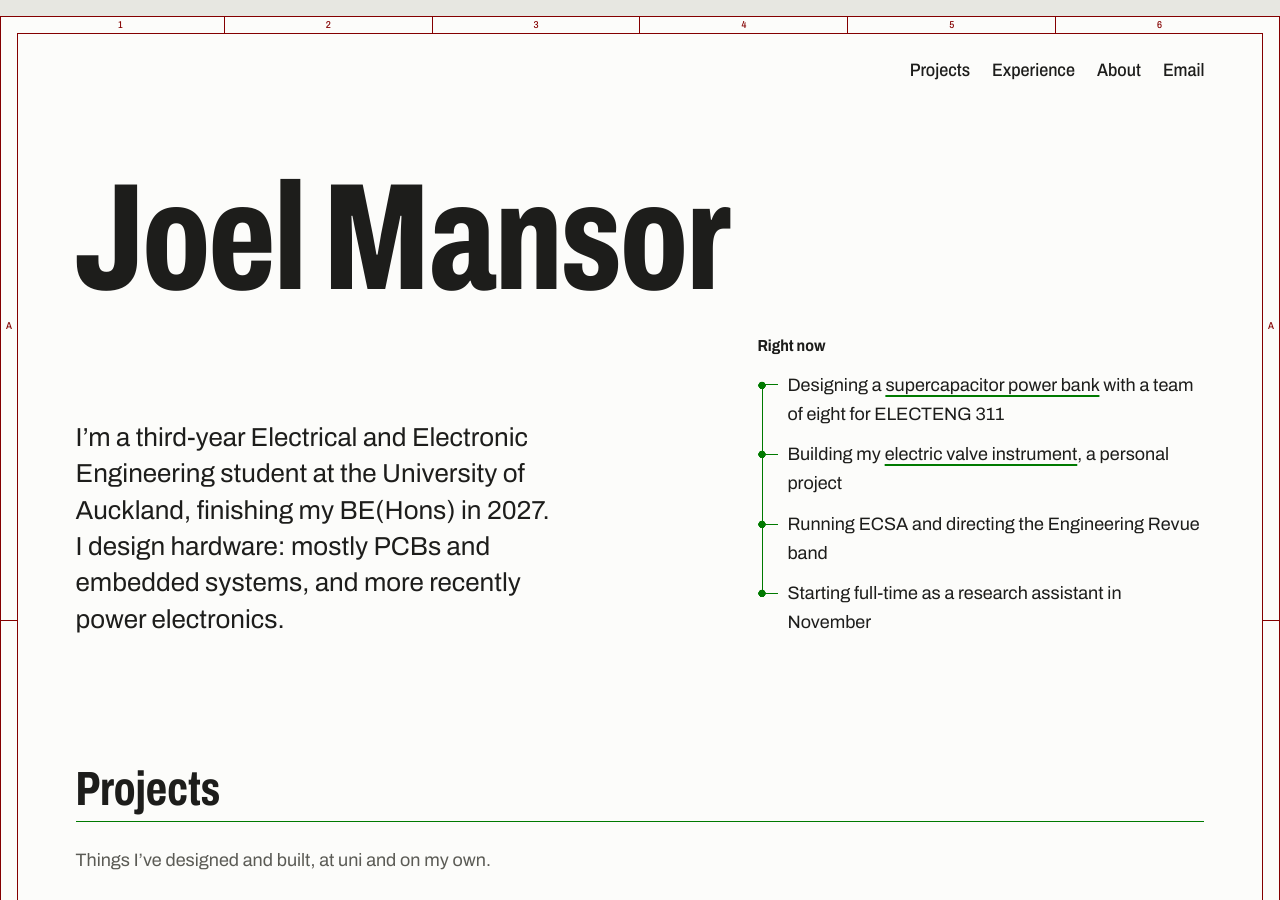
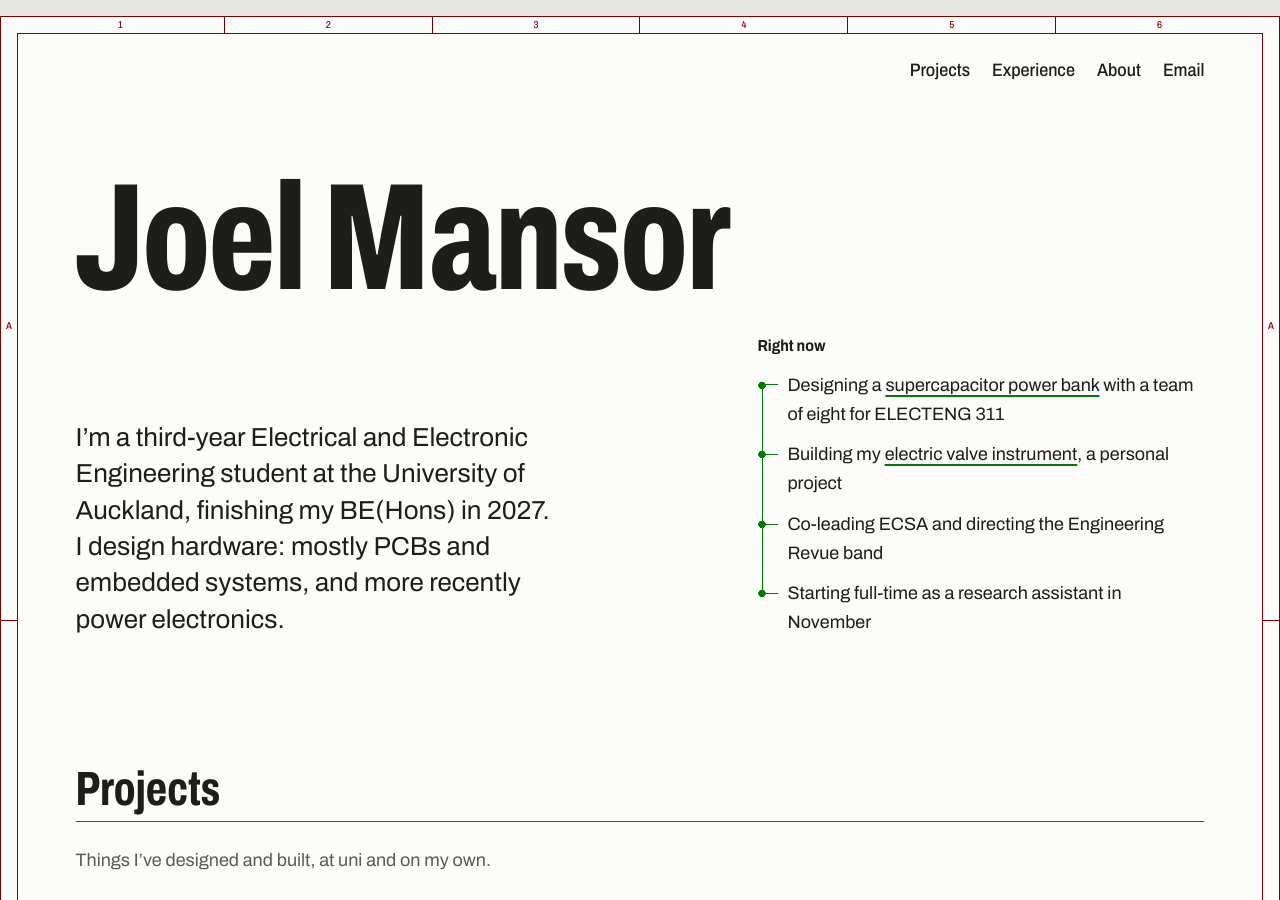
Before and after one commit to Jel2217/jel2217.github.io, a Jekyll site: the page built from index.html, in a window 1280 px wide and 900 px high. Built offline with Jekyll 4.4.1, drawn with Linux system fonts in a browser that asks for light colours.

Commit message:
Say co-leading for ECSA in the Right now list
Co-Authored-By: Claude Opus 5.5 <noreply@anthropic.com>
Claude-Session: https://claude.ai/code/session_015N8VnCizT8EqMwJYbU248U

```diff
--- a/_data/now.yml
+++ b/_data/now.yml
@@ -1,5 +1,5 @@
 # The "Right now" list on the home page. Keep it short. Markdown links work.
 - Designing a [supercapacitor power bank](/projects/supercapacitor-power-bank/) with a team of eight for ELECTENG 311
 - Building my [electric valve instrument](/projects/electric-valve-instrument/), a personal project
-- Running ECSA and directing the Engineering Revue band
+- Co-leading ECSA and directing the Engineering Revue band
 - Starting full-time as a research assistant in November
```
